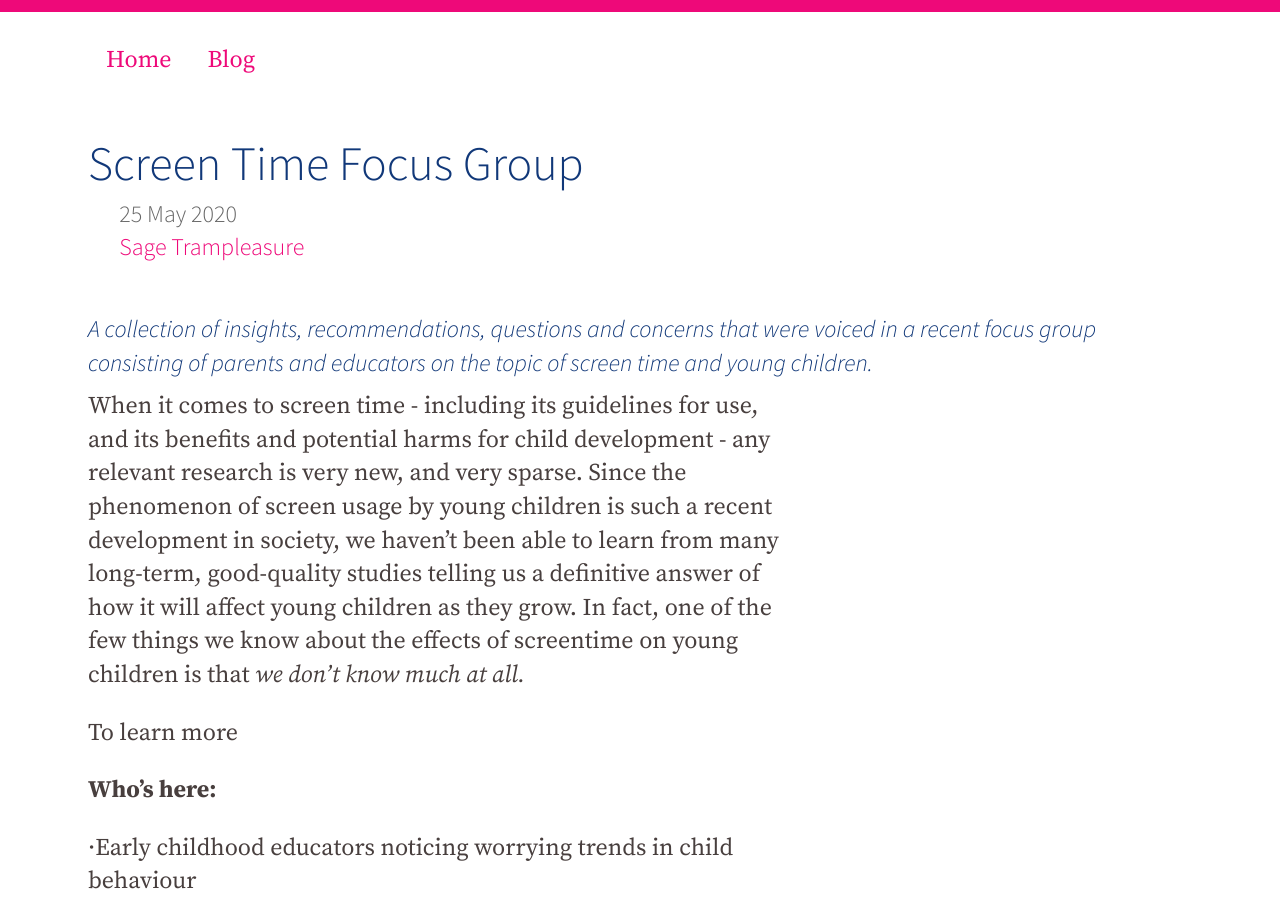
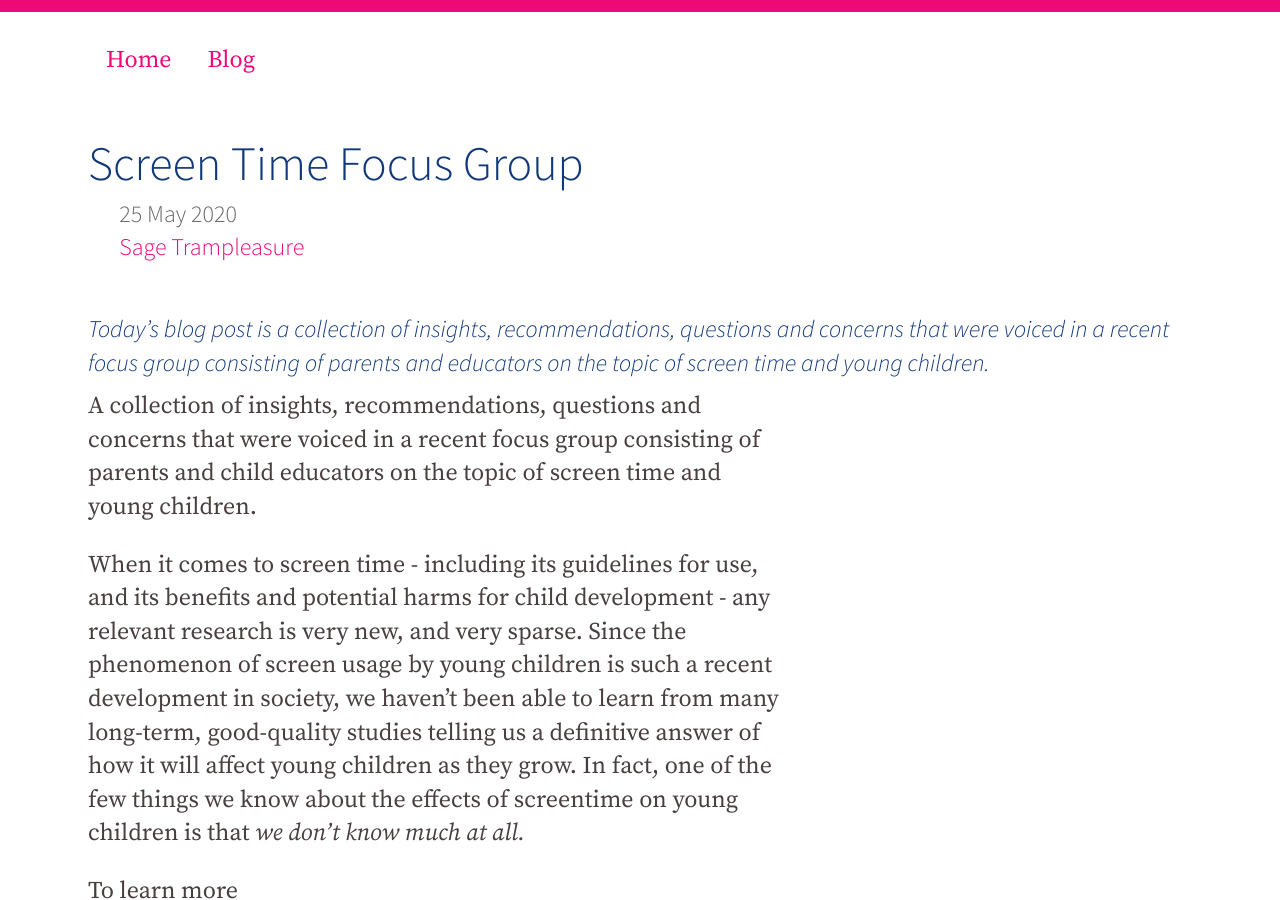
Before and after one commit to famliy-screen-time/familyscreentime.ca, a Jekyll site: the page built from _posts/2020-05-25-screen-time-focus-group-insights.md, in a window 1280 px wide and 900 px high. Built offline with Jekyll 4.4.1, drawn with Linux system fonts in a browser that asks for light colours; nearby versions of some CDN libraries; some of the changed text lies outside the part shown.

Commit message:
Update Blog “2020-05-25-screen-time-focus-group-insights”

```diff
--- a/_posts/2020-05-25-screen-time-focus-group-insights.md
+++ b/_posts/2020-05-25-screen-time-focus-group-insights.md
@@ -4,82 +4,82 @@
 date: 2020-05-25T01:57:44.332Z
 author: sagetrampleasure
 ---
-##### *A collection of insights, recommendations, questions and concerns that were voiced in a recent focus group consisting of parents and educators on the topic of screen time and young children.*
+##### *Today's blog post is a collection of insights, recommendations, questions and concerns that were voiced in a recent focus group consisting of parents and educators on the topic of screen time and young children.*
+
+A collection of insights, recommendations, questions and concerns that were voiced in a recent focus group consisting of parents and child educators on the topic of screen time and young children.
 
 When it comes to screen time - including its guidelines for use, and its benefits and potential harms for child development - any relevant research is very new, and very sparse. Since the phenomenon of screen usage by young children is such a recent development in society, we haven't been able to learn from many long-term, good-quality studies telling us a definitive answer of how it will affect young children as they grow. In fact, one of the few things we know about the effects of screentime on young children is that *we don't know much at all.*
 
 To learn more
 
-
-
 **Who’s here:**
 
-<!--\\[if !supportLists]-->·<!--\\[endif]-->Early childhood educators noticing worrying trends in child behaviour
+<!--\\\[if !supportLists]-->·<!--\\\[endif]-->Early childhood educators noticing worrying trends in child behaviour
 
-<!--\\[if !supportLists]-->·<!--\\[endif]-->Parents of young children raised without screen time
+<!--\\\[if !supportLists]-->·<!--\\\[endif]-->Parents of young children raised without screen time
 
-<!--\\[if !supportLists]-->·<!--\\[endif]-->Parent of older children raised with early screen time, wanting to learn
+<!--\\\[if !supportLists]-->·<!--\\\[endif]-->Parent of older children raised with early screen time, wanting to learn
 
 **Healthy Screen Time**
 
-<!--\\[if !supportLists]-->·<!--\\[endif]-->Screen time can be healthy for interaction and as a teaching tool
+<!--\\\[if !supportLists]-->·<!--\\\[endif]-->Screen time can be healthy for interaction and as a teaching tool
 
-<!--\\[if !supportLists]-->·<!--\\[endif]-->The quality of the screen time is very important – but parents struggle to pinpoint what makes some screen time of better wuality than others.
+<!--\\\[if !supportLists]-->·<!--\\\[endif]-->The quality of the screen time is very important – but parents struggle to pinpoint what makes some screen time of better wuality than others.
 
-<!--\\[if !supportLists]-->·<!--\\[endif]-->Healthy screen time should avoid taking time away from other activities (i.e. time spent outside / imaginative play) that support development.
+<!--\\\[if !supportLists]-->·<!--\\\[endif]-->Healthy screen time should avoid taking time away from other activities (i.e. time spent outside / imaginative play) that support development.
 
-<!--\\[if !supportLists]-->·<!--\\[endif]-->Suggested that for ages 2-5, approximately 20 minutes of screen time per day was appropriate.
+<!--\\\[if !supportLists]-->·<!--\\\[endif]-->Suggested that for ages 2-5, approximately 20 minutes of screen time per day was appropriate.
 
-<!--\\[if !supportLists]-->·<!--\\[endif]-->Noted that providing screens for young children may be essential to give parents time to complete practical tasks (i.e. making dinner, cleaning, work, etc.).
+<!--\\\[if !supportLists]-->·<!--\\\[endif]-->Noted that providing screens for young children may be essential to give parents time to complete practical tasks (i.e. making dinner, cleaning, work, etc.).
 
 **Screen Time Impacts**
 
-<!--\\[if !supportLists]-->·<!--\\[endif]-->Members were concerned about:
+<!--\\\[if !supportLists]-->·<!--\\\[endif]-->Members were concerned about:
 
-<!--\\[if !supportLists]-->o<!--\\[endif]-->How easy it is for screen time to take over daily life
+<!--\\\[if !supportLists]-->o<!--\\\[endif]-->How easy it is for screen time to take over daily life
 
-<!--\\[if !supportLists]-->o<!--\\[endif]-->Reaction / judgment from other families
+<!--\\\[if !supportLists]-->o<!--\\\[endif]-->Reaction / judgment from other families
 
-<!--\\[if !supportLists]-->o<!--\\[endif]-->Lack of research on long-term impacts, development of motor skills
+<!--\\\[if !supportLists]-->o<!--\\\[endif]-->Lack of research on long-term impacts, development of motor skills
 
-<!--\\[if !supportLists]-->o<!--\\[endif]-->Potential struggles with boredum, need for instant gratification, anxiety
+<!--\\\[if !supportLists]-->o<!--\\\[endif]-->Potential struggles with boredum, need for instant gratification, anxiety
 
-<!--\\[if !supportLists]-->·<!--\\[endif]-->Observed behaviours that concerned educators / parents:
+<!--\\\[if !supportLists]-->·<!--\\\[endif]-->Observed behaviours that concerned educators / parents:
 
-<!--\\[if !supportLists]-->o<!--\\[endif]-->Developmental delays (shorter attention spans, aggression) related to technology use
+<!--\\\[if !supportLists]-->o<!--\\\[endif]-->Developmental delays (shorter attention spans, aggression) related to technology use
 
-<!--\\[if !supportLists]-->o<!--\\[endif]-->Social issues (less verbal, less fluid sentences, impatience)
+<!--\\\[if !supportLists]-->o<!--\\\[endif]-->Social issues (less verbal, less fluid sentences, impatience)
 
-<!--\\[if !supportLists]-->o<!--\\[endif]-->Screens seeping into everyday life (example = a child who has never seen the show “Paw Patrol” knows all about the show / characters from other children at daycare)
+<!--\\\[if !supportLists]-->o<!--\\\[endif]-->Screens seeping into everyday life (example = a child who has never seen the show “Paw Patrol” knows all about the show / characters from other children at daycare)
 
-<!--\\[if !supportLists]-->o<!--\\[endif]-->Modelling of undesirable behaviours seen in screens (example = a child hits another child with a toy pan to model an identical scene in Disney’s “Tangled”)
+<!--\\\[if !supportLists]-->o<!--\\\[endif]-->Modelling of undesirable behaviours seen in screens (example = a child hits another child with a toy pan to model an identical scene in Disney’s “Tangled”)
 
 **Canadian Paediatric Society’s Recommendations**
 
-<!--\\[if !supportLists]-->·<!--\\[endif]-->Overall, parents feel there is a lack of recommendatinos for them to follow
+<!--\\\[if !supportLists]-->·<!--\\\[endif]-->Overall, parents feel there is a lack of recommendatinos for them to follow
 
-<!--\\[if !supportLists]-->·<!--\\[endif]-->When recommendations do exist, they are often vague
+<!--\\\[if !supportLists]-->·<!--\\\[endif]-->When recommendations do exist, they are often vague
 
-<!--\\[if !supportLists]-->·<!--\\[endif]-->Recommendations should add healthy alternatives instead of just declaring what not to do
+<!--\\\[if !supportLists]-->·<!--\\\[endif]-->Recommendations should add healthy alternatives instead of just declaring what not to do
 
-<!--\\[if !supportLists]-->·<!--\\[endif]-->The age range of 2-5 is too large / vague – suggested splitting it up into 2-3, 3-5
+<!--\\\[if !supportLists]-->·<!--\\\[endif]-->The age range of 2-5 is too large / vague – suggested splitting it up into 2-3, 3-5
 
-<!--\\[if !supportLists]-->·<!--\\[endif]-->Some recommendations are impractical (sedentary screentime not a part of childcare, avoiding screens for 1 hour before bed) and are often necessary for parents to “get things done”
+<!--\\\[if !supportLists]-->·<!--\\\[endif]-->Some recommendations are impractical (sedentary screentime not a part of childcare, avoiding screens for 1 hour before bed) and are often necessary for parents to “get things done”
 
-<!--\\[if !supportLists]-->·<!--\\[endif]-->Worry that if recommendations have too high of standards, they will just be ignored
+<!--\\\[if !supportLists]-->·<!--\\\[endif]-->Worry that if recommendations have too high of standards, they will just be ignored
 
 **Where do we go from here?**
 
-<!--\\[if !supportLists]-->·<!--\\[endif]-->Emphasis on recommendations steering away from telling parents what not to do, and towards sugegesting guidelines and ideas for healthy screentime – providing more information this way.
+<!--\\\[if !supportLists]-->·<!--\\\[endif]-->Emphasis on recommendations steering away from telling parents what not to do, and towards sugegesting guidelines and ideas for healthy screentime – providing more information this way.
 
-<!--\\[if !supportLists]-->·<!--\\[endif]-->Information for how to reduce screen time if families are in over their head (“Digital Detox”) – a path forward for families who don’t meet recommendations – how to work towards meeting them\*\*.\*\*
+<!--\\\[if !supportLists]-->·<!--\\\[endif]-->Information for how to reduce screen time if families are in over their head (“Digital Detox”) – a path forward for families who don’t meet recommendations – how to work towards meeting them\\*\\*.\\*\\*
 
-<!--\\[if !supportLists]-->·<!--\\[endif]-->Provide more research on screen time effects, reasons behind the recommendations – the “Why”.
+<!--\\\[if !supportLists]-->·<!--\\\[endif]-->Provide more research on screen time effects, reasons behind the recommendations – the “Why”.
 
-<!--\\[if !supportLists]-->·<!--\\[endif]-->Improve visibility of recommendations – pamphlets, etc.
+<!--\\\[if !supportLists]-->·<!--\\\[endif]-->Improve visibility of recommendations – pamphlets, etc.
 
-<!--\\[if !supportLists]-->·<!--\\[endif]-->Less prescriptive focus, more informational focus while giving parents the power to make decisions themselves.
+<!--\\\[if !supportLists]-->·<!--\\\[endif]-->Less prescriptive focus, more informational focus while giving parents the power to make decisions themselves.
 
-<!--\\[if !supportLists]-->·<!--\\[endif]-->Provide information on how to discern good quality vs. bad quality screen time.
+<!--\\\[if !supportLists]-->·<!--\\\[endif]-->Provide information on how to discern good quality vs. bad quality screen time.
 
-<!--\\[if !supportLists]-->·<!--\\[endif]-->Focus group members wished that they knew the social-emotional impacts of technolgoy as well as how their own screen time use wass affecting their children.
+<!--\\\[if !supportLists]-->·<!--\\\[endif]-->Focus group members wished that they knew the social-emotional impacts of technolgoy as well as how their own screen time use wass affecting their children.
```
